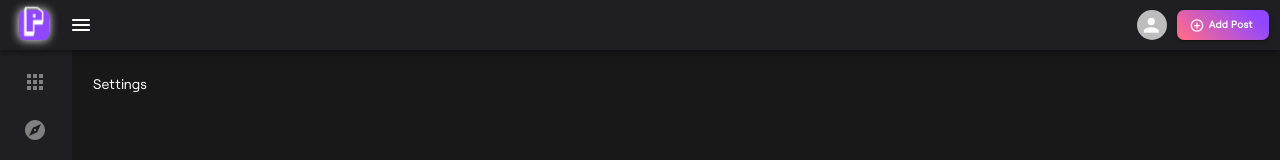
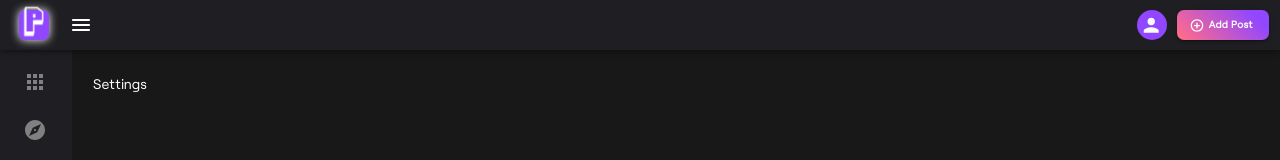
Before and after one commit to jingkang97/memories, a React (Create React App) app in the folder client/: page /settings in a window 1280 px wide. Shown: the top 160 px of the page. Built offline with nearby package versions, Linux system fonts and the light colour scheme; no server answers.

Commit message:
default user color

```diff
--- a/client/src/components/Main/Main.js
+++ b/client/src/components/Main/Main.js
@@ -286,7 +286,11 @@ function MiniDrawer() {
 
 
           <div style={{display:'flex', flexDirection:'row', alignItems:'center'}}>
-          <Avatar src={user?.result.imageUrl} alt={user?.result.name} style={{marginRight:'10px', height:'30px', width:'30px'}}>
+          <Avatar
+          style={{marginRight:'10px', height:'30px', width:'30px',backgroundColor:'#9047ff', fontFamily:'Roobert', fontWeight:'bold'}}
+          src={user?.result.imageUrl}
+          alt={user?.result.name}
+          >
             {user?.result.name.charAt(0)}
           </Avatar>
           {/* <div style={{marginRight:'10px', fontFamily:'Roobert'}}>
```
